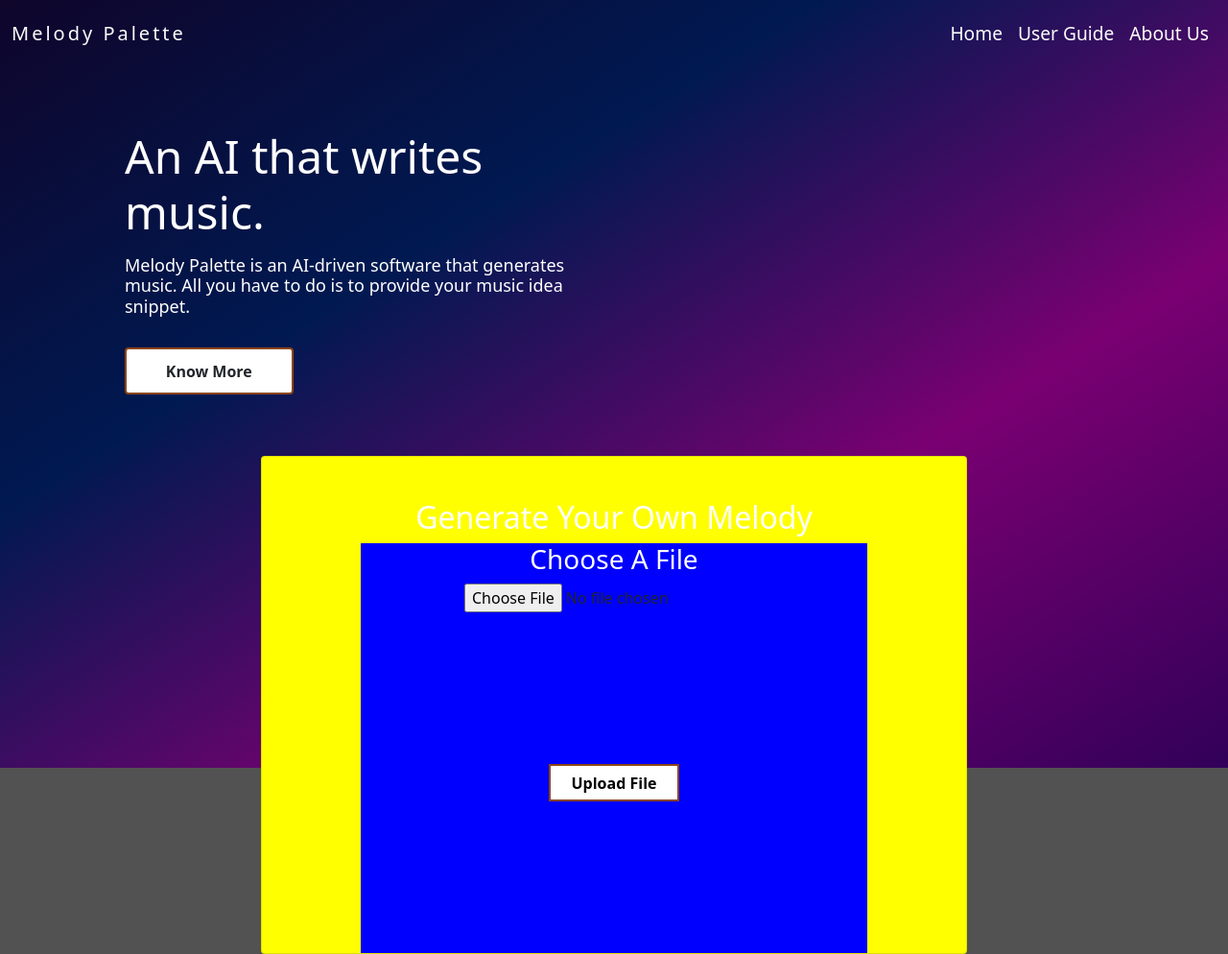
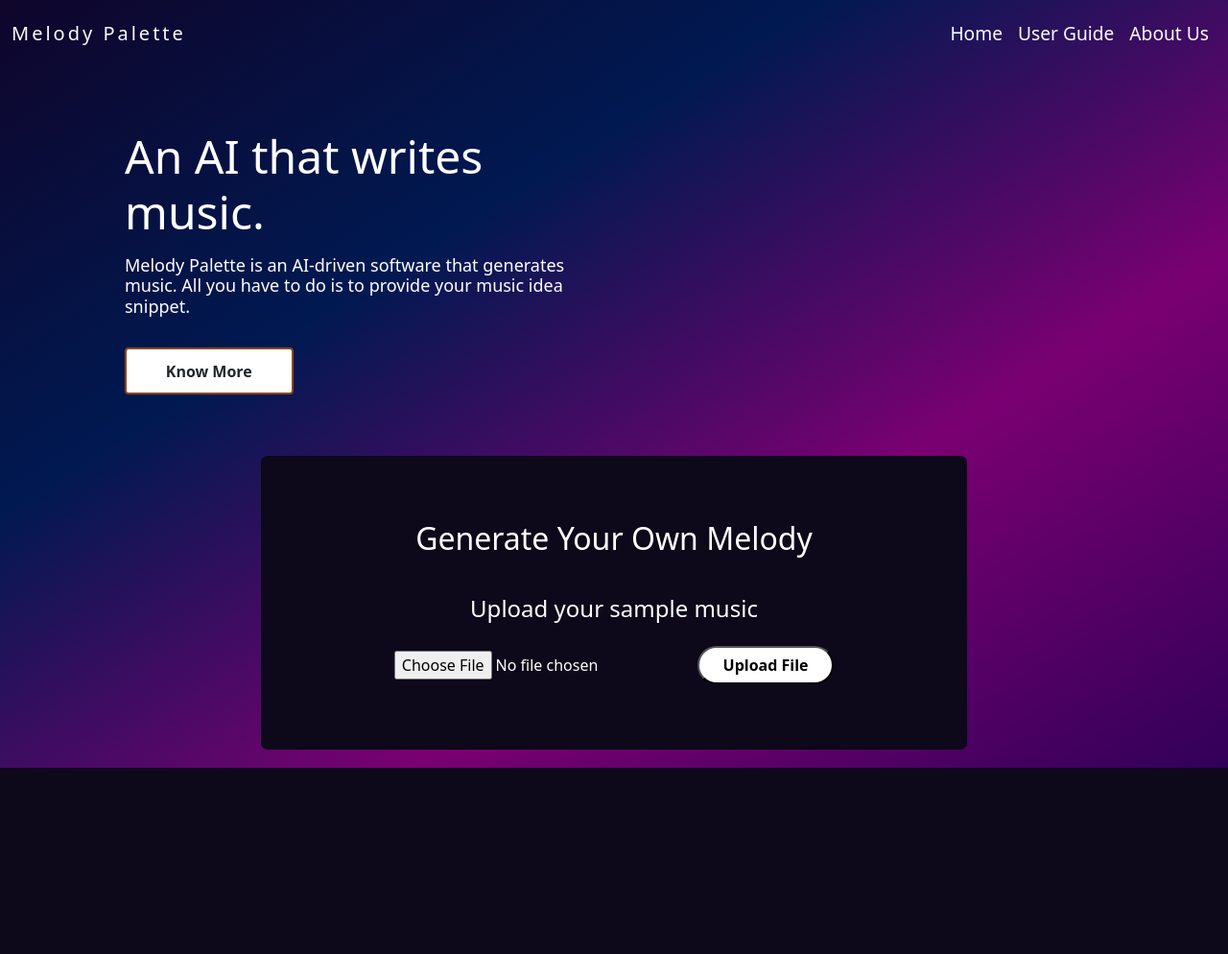
Before and after one commit to trupti-jagtap/melody-palette, a Flask app: page / in a window 1280 px wide. Shown: the whole page at 96% size. After the commit the page ends 800 px from the top, so only its background shows below. Run offline with Flask 2, Linux system fonts and the light colour scheme; parts of the project's set-up code (start-up, migrations or seed data) failed here and were passed over.

Commit message:
Added JavaScript FUnctions

```diff
--- a/static/style.css
+++ b/static/style.css
@@ -8,8 +8,12 @@ html {
       background:rgba(0, 0, 0, 0.68);
     background-image: linear-gradient(to right bottom,#0f052b, #001951, #7a0072,#310059);
     background-repeat: no-repeat;
+    height: 100%;
+    margin: 0;
+
+    background-attachment: fixed;
   }
-  h1,h2,h3{
+  h1,h2,h3,h4{
       color: white;
   }
 /* Style for index.html */
@@ -80,11 +84,28 @@ html {
 .upload-button{
     padding: 1% 4%;
     background-color: white;
-    border: solid 2px saddlebrown;
     font-size: medium;
     font-weight: 700;
-    margin:30%;
+    /* margin:30%; */
 }
+.upload-button:hover{
+    border: solid 1px white;
+    background-color: #b137a9;
+    color:white
+}
+.download-button{
+    padding: 1% 4%;
+    background-color: white;
+    font-size: medium;
+    font-weight: 700;
+    margin: 1%;
+}
+.download-button:hover{
+    border: solid 1px white;
+    background-color: #b137a9;
+    color:white
+}
+
 .top-text-button:hover{
 
     background-color: whitesmoke;
@@ -93,12 +114,26 @@ html {
 }
 .upload-card
 {
-    background: yellow;
+    background: #0d081a;
     padding-inline: 14%;
     text-align: center;
-    padding-top: 6%;
+    padding: 9% 8%;
+    border-radius: 7px;
 }
 
+.rounded-button{
+    border-top-right-radius: 50px;
+    border-bottom-right-radius: 50px;
+    border-top-left-radius: 50px;
+    border-bottom-left-radius: 50px;
+}
+.rectangle-div{
+ background-color: transparent;
+ color: white;
+}
+#another{
+    display: none;
+}
 @media only screen and (min-width: 992px) {
      .mynavitems{
     flex-grow:unset;
--- a/templates/index.html
+++ b/templates/index.html
@@ -76,21 +76,22 @@
     <div class="card upload-card">
 
 
-      <h2>Generate Your Own Melody</h2>
-        <form method='POST' enctype='multipart/form-data' style="background-color:blue">
-      <h3>Choose A File</h3>
+      <h2 class="pb-3">Generate Your Own Melody</h2>
+        <form method='POST' enctype='multipart/form-data' >
+      <h4 class="p-3" id="upload-tag">Upload your sample music</h4>
         {{form.hidden_tag()}}
-        {{form.file()}}
-        {{form.submit(class="upload-button")}}
+        <div class="rectangle-div" id="upload">{{form.file()}}
+        {{form.submit(class="upload-button rounded-button" , onclick="hideMe()")}}</div>
     </form>
-      {% if response %}
+      <!-- {% if response %} -->
 
       <form action="/download/" method="post">
-    <button name="forwardBtn" type="submit"  class="upload-button">Download</button>
+        <h4 class="m-2">Your melody is ready!!</h4>
+    <button name="forwardBtn" type="submit"  class="download-button rounded-button" id="download" onclick="showAnother()">Download</button>
 </form>
 
-
- {% endif %}
+<div class="download-button rounded-button" id="another">Create another melody</div>
+ <!-- {% endif %} -->
 
     </div>
 
@@ -120,7 +121,24 @@
     -->
 
   <script>
-
+    function hideMe() {
+  var uploadDiv = document.getElementById("upload");
+  var uploadH3= document.getElementById("upload-tag");
+  if (uploadDiv.style.display === "none" && uploadH3.style.display==="none") {
+    uploadDiv = "block";
+    uploadH3.style.display="block";
+  } else {
+    uploadDiv.style.display = "none";
+    uploadH3.style.display="none";
+  }
+}
+function showAnother()
+{
+  var x=document.getElementById("another");
+  if (x.style.display === "none") {
+    x.style.display = "block";
+  }
+}
   </script>
 </body>
 
```
Also changed, not shown: 1 other file.
